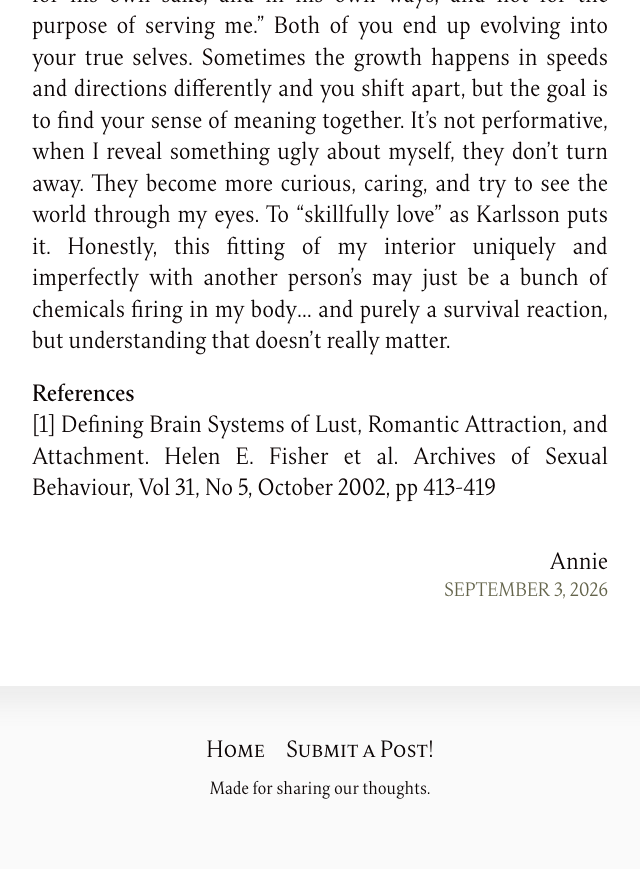
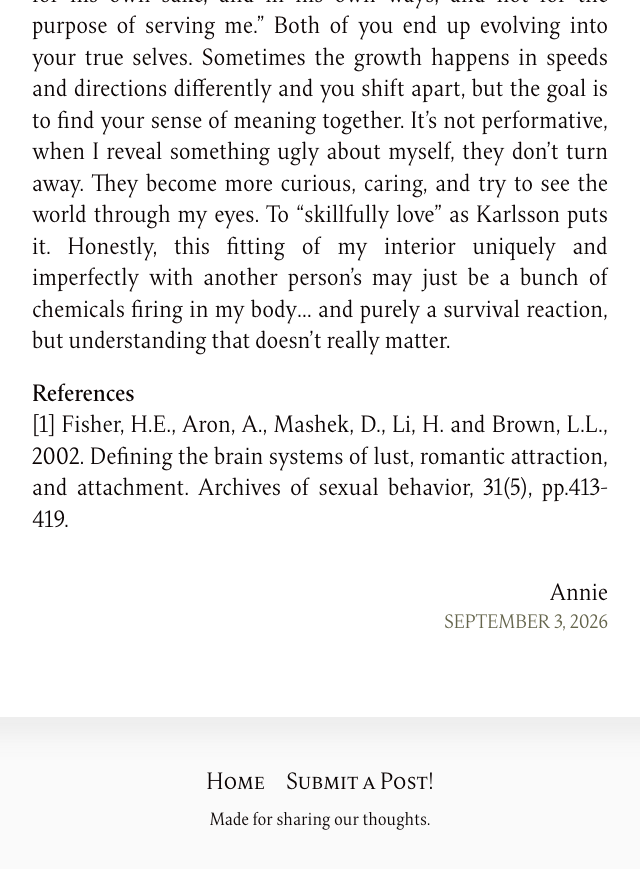
Before and after one commit to batterypointwriting/batterypointwriting.github.io, a Jekyll site: the page built from _posts/2026-09-03-Reflections-on-Romantic-Love.md, in a window 1280 px wide and 900 px high, scrolled down 2811 px. Shown: the top 869 px of the window, without its empty margins (320-960 px from the left). Built offline with Jekyll 4.4.1, drawn with Linux system fonts in a browser that asks for light colours.

Commit message:
Update 2026-09-03-Reflections-on-Romantic-Love.md

```diff
--- a/_posts/2026-09-03-Reflections-on-Romantic-Love.md
+++ b/_posts/2026-09-03-Reflections-on-Romantic-Love.md
@@ -26,4 +26,4 @@ First I thought it was because I have never been in love. I’m trying to unders
 For me, falling in love has always been from sharing my mental landscape with another person, and allowing it to be forever changed and stretched into feeling or knowing something I didn’t even think I was capable of. And realising, we can never always just fit inside each other's head.  As said by Eric Fromm, “I want the loved person to grow and unfold for his own sake, and in his own ways, and not for the purpose of serving me.” Both of you end up evolving into your true selves. Sometimes the growth happens in speeds and directions differently and you shift apart, but the goal is to find your sense of meaning together. It’s not performative, when I reveal something ugly about myself, they don’t turn away. They become more curious, caring, and try to see the world through my eyes. To “skillfully love” as Karlsson puts it. Honestly, this fitting of my interior uniquely and imperfectly with another person’s may just be a bunch of chemicals firing in my body… and purely a survival reaction, but understanding that doesn't really matter.
 
 **References** <br>
-[1] Defining Brain Systems of Lust, Romantic Attraction, and Attachment. Helen E. Fisher et al. Archives of Sexual Behaviour, Vol 31, No 5, October 2002, pp 413-419
+[1] Fisher, H.E., Aron, A., Mashek, D., Li, H. and Brown, L.L., 2002. Defining the brain systems of lust, romantic attraction, and attachment. Archives of sexual behavior, 31(5), pp.413-419.
```
